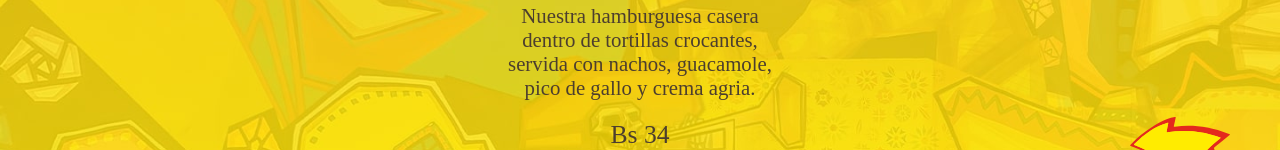
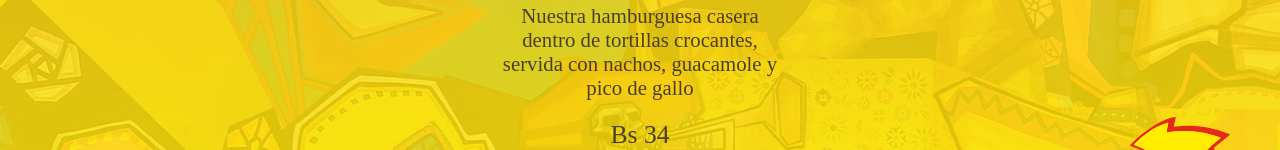
Before and after one commit to MaikDemo/lacueva, a plain HTML site: page HamburguesaMexicana.html in a window 1280 px wide. Shown: the part 556-706 px from the top of the page. Drawn offline with Linux system fonts and the light colour scheme; a web font is replaced by a local one.

Commit message:
Update HamburguesaMexicana.html

```diff
--- a/HamburguesaMexicana.html
+++ b/HamburguesaMexicana.html
@@ -25,7 +25,7 @@
         <div class="container">
           <div class="plate__body">
             <h2 class="plate__title">Hamburguesa Mexicana</h2>
-            <p class="plate__text">Nuestra hamburguesa casera dentro de tortillas crocantes, servida con nachos, guacamole, pico de gallo y crema agria.</p>
+            <p class="plate__text">Nuestra hamburguesa casera dentro de tortillas crocantes, servida con nachos, guacamole y pico de gallo</p>
             <p class="plate__price">Bs&nbsp;34</p>
           </div>
         </div>
```
